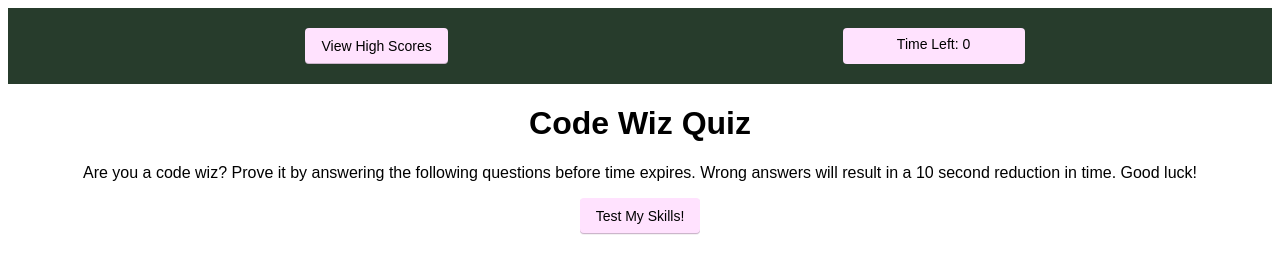
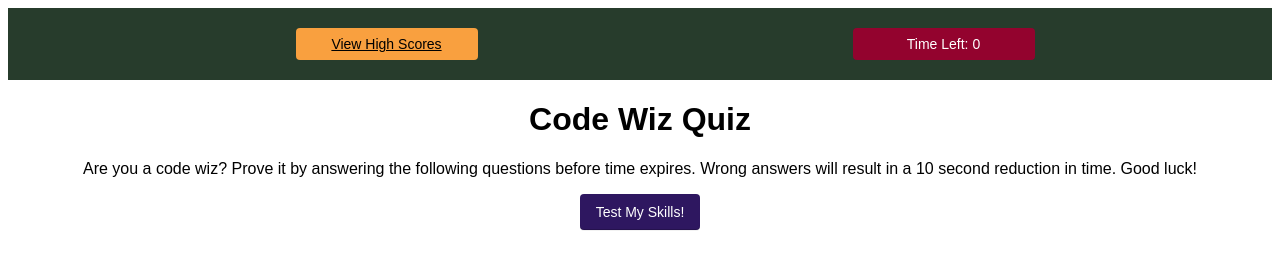
Before and after one commit to graycodesnu/code-wiz-quiz, a plain HTML site: page index.html in a window 1280 px wide. Drawn offline with Linux system fonts and the light colour scheme.

Commit message:
got qs to append to page. added css. need to debug quizWizzes page and get buttons to work.

```diff
--- a/dev/app.js
+++ b/dev/app.js
@@ -36,7 +36,7 @@ var quizQuestions = [
   },
 ];
 
-console.log('QUESTION LOG', quizQuestions.question)
+console.log("QUESTION LOG", quizQuestions);
 
 var time = 60;
 var timer;
@@ -82,7 +82,6 @@ if (window.location.pathname === "/code-wiz-quiz/quizWizzes.html") {
     });
   }
 } else {
-
   //* ******** Landing Page ********
 
   //! Start button
@@ -108,12 +107,12 @@ if (window.location.pathname === "/code-wiz-quiz/quizWizzes.html") {
 
   //! Call index and display questions
   function displayQ() {
+    // If at the last q, return complete form
     if (currentQIndex >= 4) {
       return quizComplete();
     }
     currentQIndex++;
     console.log("currentQIndex", currentQIndex);
-    }
 
     //! Call questions
     var currentQ = quizQuestions[currentQIndex];
@@ -121,7 +120,7 @@ if (window.location.pathname === "/code-wiz-quiz/quizWizzes.html") {
     var dataTypes = document.createElement("h1");
     var listEl = document.createElement("ol");
     listEl.addEventListener("click", function (e) {
-      checkChoice(e);
+      verifyQ(e);
     });
     var li1 = document.createElement("li");
     li1.setAttribute("id", "choice1");
@@ -146,7 +145,7 @@ if (window.location.pathname === "/code-wiz-quiz/quizWizzes.html") {
     listEl.appendChild(li2);
     listEl.appendChild(li3);
     listEl.appendChild(li4);
-
+  }
   //! Verify user's selection, count correct questions
   var correctQCount = 0;
 
--- a/dev/style.css
+++ b/dev/style.css
@@ -12,6 +12,23 @@ body {
   padding-bottom: 20px;
 }
 
+.link {
+  vertical-align: middle;
+  display: inline-block;
+  outline: 0;
+  text-align: center;
+  border: 0;
+  padding: 8px 16px;
+  min-width: 36px;
+  background: #F9A03F;
+  border-radius: 4px;
+  font-weight: 500;
+  font-size: 14px;
+  width: 150px;
+  max-width: auto;
+  color: black;
+}
+
 .timer {
   vertical-align: middle;
   display: inline-block;
@@ -20,12 +37,13 @@ body {
   border: 0;
   padding: 8px 16px;
   min-width: 36px;
-  background: #ffe2fe;
+  background: #93032E;
   border-radius: 4px;
   font-weight: 500;
   font-size: 14px;
   width: 150px;
   max-width: auto;
+  color: white;
 }
 
 .wrapper {
@@ -46,7 +64,8 @@ body {
   padding: 7px 16px;
   min-height: 36px;
   min-width: 36px;
-  background: #ffe2fe;
+  background: #2e1760;
+  color: white;
   border-radius: 4px;
   font-weight: 500;
   font-size: 14px;
--- a/index.html
+++ b/index.html
@@ -10,7 +10,8 @@
     <!-- quiz wiz button -->
     <div class="row">
       <div class="scores">
-        <button class="btn" href="quizWizzes.html">View High Scores</button>
+        <a href="quizWizzes.html"class="link">View High Scores
+        </a>
       </div>
 
       <!-- timer -->
```
Also changed, not shown: quizWizzes.html (+1 -1 lines). Lines whose indentation alone changed are shown as unchanged.
